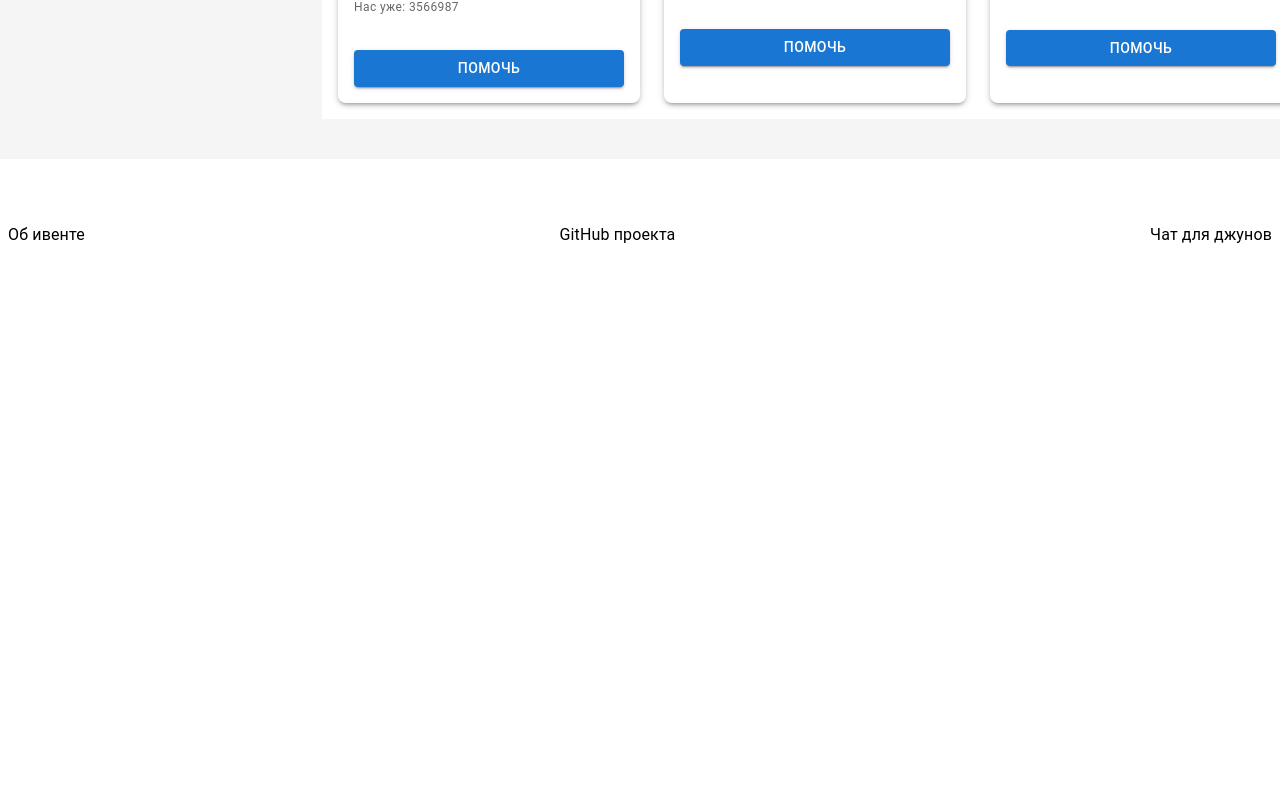
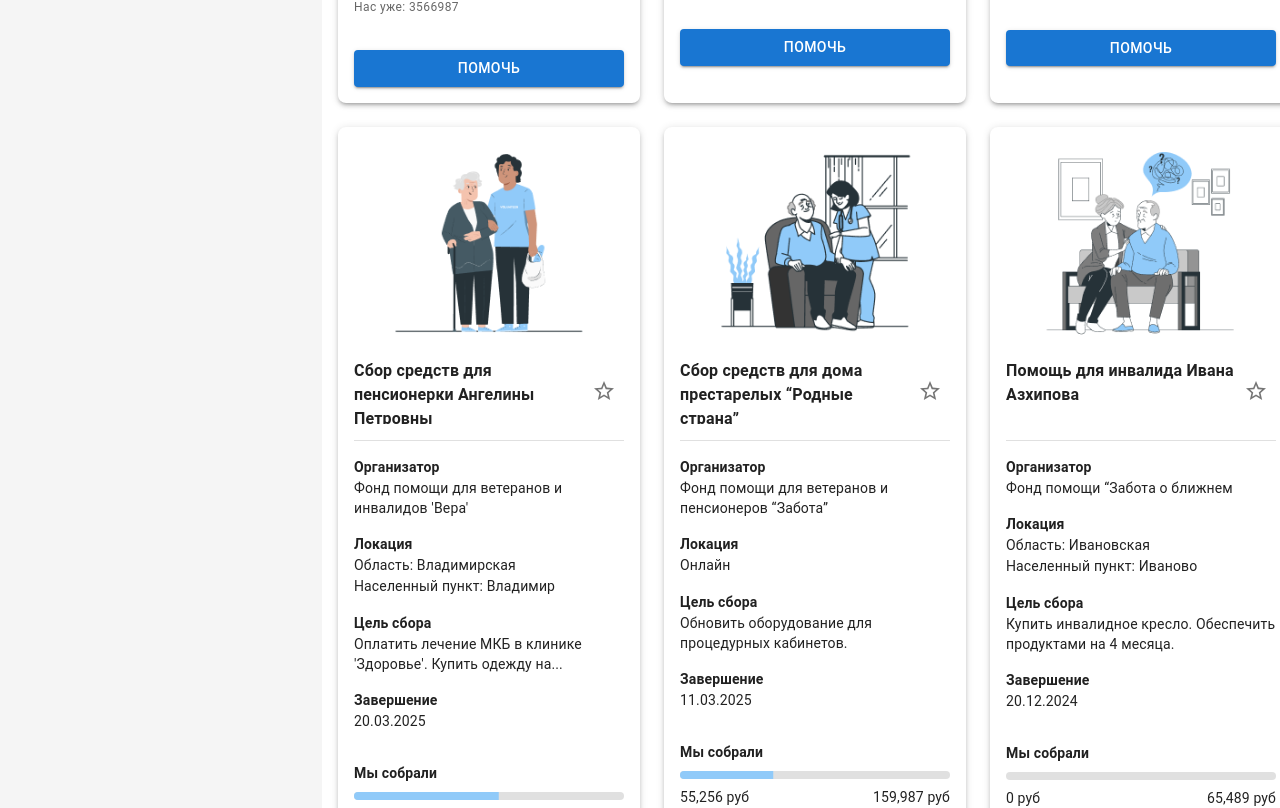
Before and after one commit to react-hackaton/react-event-oct2024, a React (Vite) app: page /requests in a window 1280 px wide. Shown: the part 1173-1981 px from the top of the page. Before the commit the page ends 1492 px from the top, so only its background shows below. Built offline with nearby package versions, Linux system fonts and the light colour scheme.

Commit message:
Added test data

```diff
--- a/src/data/requestCardData.js
+++ b/src/data/requestCardData.js
@@ -54,6 +54,108 @@ const requestCardData = [
     },
     imageUrl: requestCardImage3,
   },
+  {
+    id: 4,
+    title: "Сбор средств для пенсионерки Ангелины Петровны",
+    organizer: "Фонд помощи для ветеранов и инвалидов 'Вера'",
+    location: {
+      region: "Владимирская",
+      city: "Владимир",
+    },
+    goal: "Оплатить лечение МКБ в клинике 'Здоровье'. Купить одежду на...",
+    endDate: "20.03.2025",
+    collected: {
+      amount: 1102563,
+      target: 2056489,
+      donorsCount: 3566987,
+    },
+    imageUrl: requestCardImage1,
+  },
+  {
+    id: 5,
+    title: "Сбор средств для дома престарелых “Родные страна” ",
+    organizer: "Фонд помощи для ветеранов и пенсионеров “Забота”",
+    location: {
+      region: "Онлайн",
+      city: "Онлайн",
+    },
+    goal: "Обновить оборудование для процедурных кабинетов.",
+    endDate: "11.03.2025",
+    collected: {
+      amount: 55256,
+      target: 159987,
+      donorsCount: 6598,
+    },
+    imageUrl: requestCardImage2,
+  },
+  {
+    id: 6,
+    title: "Помощь для инвалида Ивана Азхипова ",
+    organizer: "Фонд помощи “Забота о ближнем",
+    location: {
+      region: "Ивановская",
+      city: "Иваново",
+    },
+    goal: "Купить инвалидное кресло. Обеспечить продуктами на 4 месяца.",
+    endDate: "20.12.2024",
+    collected: {
+      amount: 0,
+      target: 65489,
+      donorsCount: null,
+    },
+    imageUrl: requestCardImage3,
+  },
+  {
+    id: 7,
+    title: "Сбор средств для пенсионерки Ангелины Петровны",
+    organizer: "Фонд помощи для ветеранов и инвалидов 'Вера'",
+    location: {
+      region: "Владимирская",
+      city: "Владимир",
+    },
+    goal: "Оплатить лечение МКБ в клинике 'Здоровье'. Купить одежду на...",
+    endDate: "20.03.2025",
+    collected: {
+      amount: 1102563,
+      target: 2056489,
+      donorsCount: 3566987,
+    },
+    imageUrl: requestCardImage1,
+  },
+  {
+    id: 8,
+    title: "Сбор средств для дома престарелых “Родные страна” ",
+    organizer: "Фонд помощи для ветеранов и пенсионеров “Забота”",
+    location: {
+      region: "Онлайн",
+      city: "Онлайн",
+    },
+    goal: "Обновить оборудование для процедурных кабинетов.",
+    endDate: "11.03.2025",
+    collected: {
+      amount: 55256,
+      target: 159987,
+      donorsCount: 6598,
+    },
+    imageUrl: requestCardImage2,
+  },
+  {
+    id: 9,
+    title: "Помощь для инвалида Ивана Азхипова ",
+    organizer: "Фонд помощи “Забота о ближнем",
+    location: {
+      region: "Ивановская",
+      city: "Иваново",
+    },
+    goal: "Купить инвалидное кресло. Обеспечить продуктами на 4 месяца.",
+    endDate: "20.12.2024",
+    collected: {
+      amount: 0,
+      target: 65489,
+      donorsCount: null,
+    },
+    imageUrl: requestCardImage3,
+  },
 ];
 
 export default requestCardData;
```
